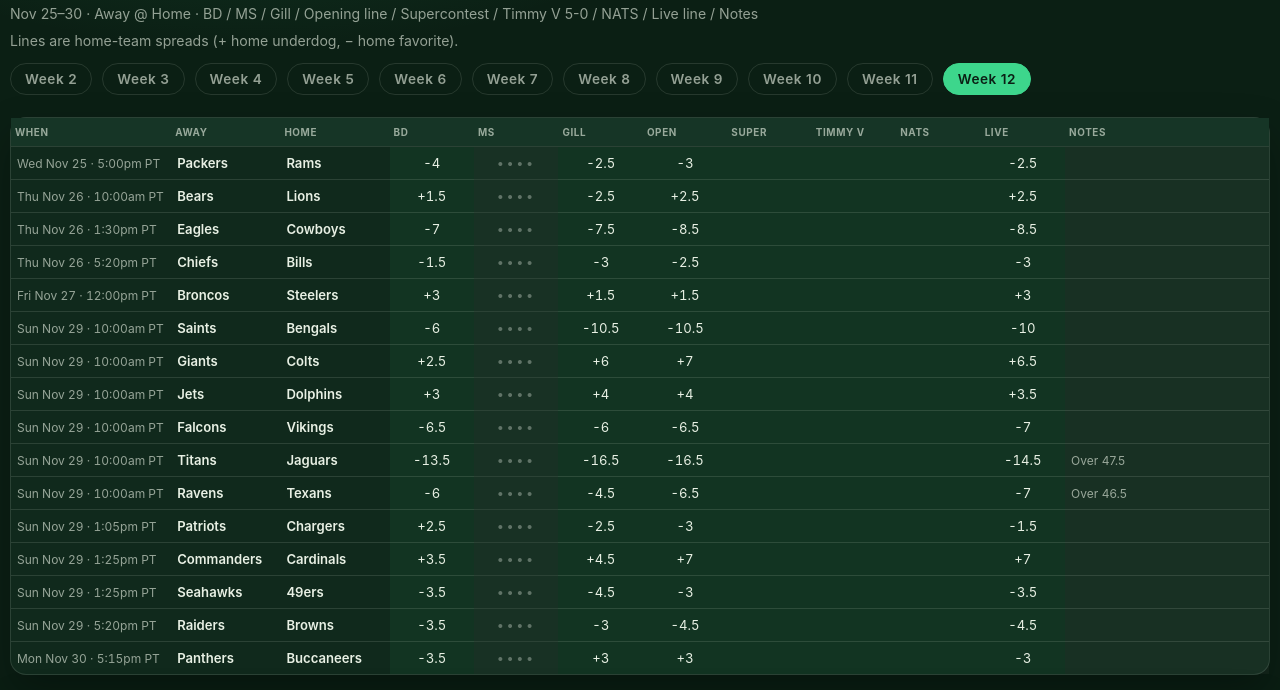
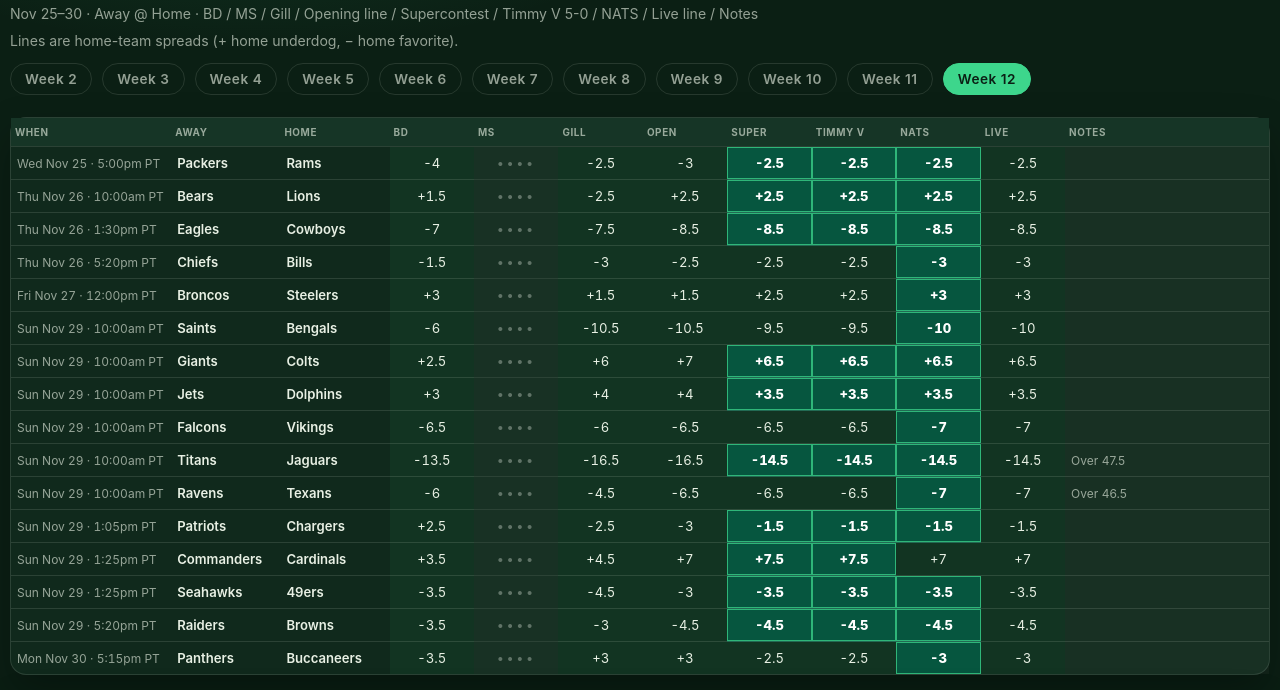
Before and after one commit to donnellybire/nfl, a plain HTML site: page week12/index.html in a window 1280 px wide. Shown: the part 78-768 px from the top of the page. Drawn offline with Linux system fonts and the light colour scheme.

Commit message:
Week 12: Supercontest (Brag), Timmy V (Splash), and NATS lines

```diff
--- a/week12/index.html
+++ b/week12/index.html
@@ -81,9 +81,9 @@
         <td class="pick" contenteditable="true" spellcheck="false" data-col="ms" data-value="" aria-label="MS pick"></td>
         <td class="pick" contenteditable="true" spellcheck="false" data-col="gill" data-value="-2.5" aria-label="Gill pick">-2.5</td>
         <td class="pick" contenteditable="true" spellcheck="false" data-col="opening" data-value="-3" aria-label="Opening line">-3</td>
-        <td class="pick" data-col="supercontest" data-value="" aria-label="Supercontest"></td>
-        <td class="pick" data-col="splash" data-value="" aria-label="Timmy V 5-0"></td>
-        <td class="pick" data-col="nats" data-value="" aria-label="NATS line"></td>
+        <td class="pick" data-col="supercontest" data-value="-2.5" aria-label="Supercontest">-2.5</td>
+        <td class="pick" data-col="splash" data-value="-2.5" aria-label="Timmy V 5-0">-2.5</td>
+        <td class="pick" data-col="nats" data-value="-2.5" aria-label="NATS line">-2.5</td>
         <td class="pick" contenteditable="true" spellcheck="false" data-col="live" data-value="-2.5" aria-label="Live line">-2.5</td>
         <td class="notes" contenteditable="true" spellcheck="false" data-col="notes" data-value="" aria-label="Notes"></td>
       </tr>
@@ -95,9 +95,9 @@
         <td class="pick" contenteditable="true" spellcheck="false" data-col="ms" data-value="" aria-label="MS pick"></td>
         <td class="pick" contenteditable="true" spellcheck="false" data-col="gill" data-value="-2.5" aria-label="Gill pick">-2.5</td>
         <td class="pick" contenteditable="true" spellcheck="false" data-col="opening" data-value="+2.5" aria-label="Opening line">+2.5</td>
-        <td class="pick" data-col="supercontest" data-value="" aria-label="Supercontest"></td>
-        <td class="pick" data-col="splash" data-value="" aria-label="Timmy V 5-0"></td>
-        <td class="pick" data-col="nats" data-value="" aria-label="NATS line"></td>
+        <td class="pick" data-col="supercontest" data-value="+2.5" aria-label="Supercontest">+2.5</td>
+        <td class="pick" data-col="splash" data-value="+2.5" aria-label="Timmy V 5-0">+2.5</td>
+        <td class="pick" data-col="nats" data-value="+2.5" aria-label="NATS line">+2.5</td>
         <td class="pick" contenteditable="true" spellcheck="false" data-col="live" data-value="+2.5" aria-label="Live line">+2.5</td>
         <td class="notes" contenteditable="true" spellcheck="false" data-col="notes" data-value="" aria-label="Notes"></td>
       </tr>
@@ -109,9 +109,9 @@
         <td class="pick" contenteditable="true" spellcheck="false" data-col="ms" data-value="" aria-label="MS pick"></td>
         <td class="pick" contenteditable="true" spellcheck="false" data-col="gill" data-value="-7.5" aria-label="Gill pick">-7.5</td>
         <td class="pick" contenteditable="true" spellcheck="false" data-col="opening" data-value="-8.5" aria-label="Opening line">-8.5</td>
-        <td class="pick" data-col="supercontest" data-value="" aria-label="Supercontest"></td>
-        <td class="pick" data-col="splash" data-value="" aria-label="Timmy V 5-0"></td>
-        <td class="pick" data-col="nats" data-value="" aria-label="NATS line"></td>
+        <td class="pick" data-col="supercontest" data-value="-8.5" aria-label="Supercontest">-8.5</td>
+        <td class="pick" data-col="splash" data-value="-8.5" aria-label="Timmy V 5-0">-8.5</td>
+        <td class="pick" data-col="nats" data-value="-8.5" aria-label="NATS line">-8.5</td>
         <td class="pick" contenteditable="true" spellcheck="false" data-col="live" data-value="-8.5" aria-label="Live line">-8.5</td>
         <td class="notes" contenteditable="true" spellcheck="false" data-col="notes" data-value="" aria-label="Notes"></td>
       </tr>
@@ -123,9 +123,9 @@
         <td class="pick" contenteditable="true" spellcheck="false" data-col="ms" data-value="" aria-label="MS pick"></td>
         <td class="pick" contenteditable="true" spellcheck="false" data-col="gill" data-value="-3" aria-label="Gill pick">-3</td>
         <td class="pick" contenteditable="true" spellcheck="false" data-col="opening" data-value="-2.5" aria-label="Opening line">-2.5</td>
-        <td class="pick" data-col="supercontest" data-value="" aria-label="Supercontest"></td>
-        <td class="pick" data-col="splash" data-value="" aria-label="Timmy V 5-0"></td>
-        <td class="pick" data-col="nats" data-value="" aria-label="NATS line"></td>
+        <td class="pick" data-col="supercontest" data-value="-2.5" aria-label="Supercontest">-2.5</td>
+        <td class="pick" data-col="splash" data-value="-2.5" aria-label="Timmy V 5-0">-2.5</td>
+        <td class="pick" data-col="nats" data-value="-3" aria-label="NATS line">-3</td>
         <td class="pick" contenteditable="true" spellcheck="false" data-col="live" data-value="-3" aria-label="Live line">-3</td>
         <td class="notes" contenteditable="true" spellcheck="false" data-col="notes" data-value="" aria-label="Notes"></td>
       </tr>
@@ -137,9 +137,9 @@
         <td class="pick" contenteditable="true" spellcheck="false" data-col="ms" data-value="" aria-label="MS pick"></td>
         <td class="pick" contenteditable="true" spellcheck="false" data-col="gill" data-value="+1.5" aria-label="Gill pick">+1.5</td>
         <td class="pick" contenteditable="true" spellcheck="false" data-col="opening" data-value="+1.5" aria-label="Opening line">+1.5</td>
-        <td class="pick" data-col="supercontest" data-value="" aria-label="Supercontest"></td>
-        <td class="pick" data-col="splash" data-value="" aria-label="Timmy V 5-0"></td>
-        <td class="pick" data-col="nats" data-value="" aria-label="NATS line"></td>
+        <td class="pick" data-col="supercontest" data-value="+2.5" aria-label="Supercontest">+2.5</td>
+        <td class="pick" data-col="splash" data-value="+2.5" aria-label="Timmy V 5-0">+2.5</td>
+        <td class="pick" data-col="nats" data-value="+3" aria-label="NATS line">+3</td>
         <td class="pick" contenteditable="true" spellcheck="false" data-col="live" data-value="+3" aria-label="Live line">+3</td>
         <td class="notes" contenteditable="true" spellcheck="false" data-col="notes" data-value="" aria-label="Notes"></td>
       </tr>
@@ -151,9 +151,9 @@
         <td class="pick" contenteditable="true" spellcheck="false" data-col="ms" data-value="" aria-label="MS pick"></td>
         <td class="pick" contenteditable="true" spellcheck="false" data-col="gill" data-value="-10.5" aria-label="Gill pick">-10.5</td>
         <td class="pick" contenteditable="true" spellcheck="false" data-col="opening" data-value="-10.5" aria-label="Opening line">-10.5</td>
-        <td class="pick" data-col="supercontest" data-value="" aria-label="Supercontest"></td>
-        <td class="pick" data-col="splash" data-value="" aria-label="Timmy V 5-0"></td>
-        <td class="pick" data-col="nats" data-value="" aria-label="NATS line"></td>
+        <td class="pick" data-col="supercontest" data-value="-9.5" aria-label="Supercontest">-9.5</td>
+        <td class="pick" data-col="splash" data-value="-9.5" aria-label="Timmy V 5-0">-9.5</td>
+        <td class="pick" data-col="nats" data-value="-10" aria-label="NATS line">-10</td>
         <td class="pick" contenteditable="true" spellcheck="false" data-col="live" data-value="-10" aria-label="Live line">-10</td>
         <td class="notes" contenteditable="true" spellcheck="false" data-col="notes" data-value="" aria-label="Notes"></td>
       </tr>
@@ -165,9 +165,9 @@
         <td class="pick" contenteditable="true" spellcheck="false" data-col="ms" data-value="" aria-label="MS pick"></td>
         <td class="pick" contenteditable="true" spellcheck="false" data-col="gill" data-value="+6" aria-label="Gill pick">+6</td>
         <td class="pick" contenteditable="true" spellcheck="false" data-col="opening" data-value="+7" aria-label="Opening line">+7</td>
-        <td class="pick" data-col="supercontest" data-value="" aria-label="Supercontest"></td>
-        <td class="pick" data-col="splash" data-value="" aria-label="Timmy V 5-0"></td>
-        <td class="pick" data-col="nats" data-value="" aria-label="NATS line"></td>
+        <td class="pick" data-col="supercontest" data-value="+6.5" aria-label="Supercontest">+6.5</td>
+        <td class="pick" data-col="splash" data-value="+6.5" aria-label="Timmy V 5-0">+6.5</td>
+        <td class="pick" data-col="nats" data-value="+6.5" aria-label="NATS line">+6.5</td>
         <td class="pick" contenteditable="true" spellcheck="false" data-col="live" data-value="+6.5" aria-label="Live line">+6.5</td>
         <td class="notes" contenteditable="true" spellcheck="false" data-col="notes" data-value="" aria-label="Notes"></td>
       </tr>
@@ -179,9 +179,9 @@
         <td class="pick" contenteditable="true" spellcheck="false" data-col="ms" data-value="" aria-label="MS pick"></td>
         <td class="pick" contenteditable="true" spellcheck="false" data-col="gill" data-value="+4" aria-label="Gill pick">+4</td>
         <td class="pick" contenteditable="true" spellcheck="false" data-col="opening" data-value="+4" aria-label="Opening line">+4</td>
-        <td class="pick" data-col="supercontest" data-value="" aria-label="Supercontest"></td>
-        <td class="pick" data-col="splash" data-value="" aria-label="Timmy V 5-0"></td>
-        <td class="pick" data-col="nats" data-value="" aria-label="NATS line"></td>
+        <td class="pick" data-col="supercontest" data-value="+3.5" aria-label="Supercontest">+3.5</td>
+        <td class="pick" data-col="splash" data-value="+3.5" aria-label="Timmy V 5-0">+3.5</td>
+        <td class="pick" data-col="nats" data-value="+3.5" aria-label="NATS line">+3.5</td>
         <td class="pick" contenteditable="true" spellcheck="false" data-col="live" data-value="+3.5" aria-label="Live line">+3.5</td>
         <td class="notes" contenteditable="true" spellcheck="false" data-col="notes" data-value="" aria-label="Notes"></td>
       </tr>
@@ -193,9 +193,9 @@
         <td class="pick" contenteditable="true" spellcheck="false" data-col="ms" data-value="" aria-label="MS pick"></td>
         <td class="pick" contenteditable="true" spellcheck="false" data-col="gill" data-value="-6" aria-label="Gill pick">-6</td>
         <td class="pick" contenteditable="true" spellcheck="false" data-col="opening" data-value="-6.5" aria-label="Opening line">-6.5</td>
-        <td class="pick" data-col="supercontest" data-value="" aria-label="Supercontest"></td>
-        <td class="pick" data-col="splash" data-value="" aria-label="Timmy V 5-0"></td>
-        <td class="pick" data-col="nats" data-value="" aria-label="NATS line"></td>
+        <td class="pick" data-col="supercontest" data-value="-6.5" aria-label="Supercontest">-6.5</td>
+        <td class="pick" data-col="splash" data-value="-6.5" aria-label="Timmy V 5-0">-6.5</td>
+        <td class="pick" data-col="nats" data-value="-7" aria-label="NATS line">-7</td>
         <td class="pick" contenteditable="true" spellcheck="false" data-col="live" data-value="-7" aria-label="Live line">-7</td>
         <td class="notes" contenteditable="true" spellcheck="false" data-col="notes" data-value="" aria-label="Notes"></td>
       </tr>
@@ -207,9 +207,9 @@
         <td class="pick" contenteditable="true" spellcheck="false" data-col="ms" data-value="" aria-label="MS pick"></td>
         <td class="pick" contenteditable="true" spellcheck="false" data-col="gill" data-value="-16.5" aria-label="Gill pick">-16.5</td>
         <td class="pick" contenteditable="true" spellcheck="false" data-col="opening" data-value="-16.5" aria-label="Opening line">-16.5</td>
-        <td class="pick" data-col="supercontest" data-value="" aria-label="Supercontest"></td>
-        <td class="pick" data-col="splash" data-value="" aria-label="Timmy V 5-0"></td>
-        <td class="pick" data-col="nats" data-value="" aria-label="NATS line"></td>
+        <td class="pick" data-col="supercontest" data-value="-14.5" aria-label="Supercontest">-14.5</td>
+        <td class="pick" data-col="splash" data-value="-14.5" aria-label="Timmy V 5-0">-14.5</td>
+        <td class="pick" data-col="nats" data-value="-14.5" aria-label="NATS line">-14.5</td>
         <td class="pick" contenteditable="true" spellcheck="false" data-col="live" data-value="-14.5" aria-label="Live line">-14.5</td>
         <td class="notes" contenteditable="true" spellcheck="false" data-col="notes" data-value="Over 47.5" aria-label="Notes">Over 47.5</td>
       </tr>
@@ -221,9 +221,9 @@
         <td class="pick" contenteditable="true" spellcheck="false" data-col="ms" data-value="" aria-label="MS pick"></td>
         <td class="pick" contenteditable="true" spellcheck="false" data-col="gill" data-value="-4.5" aria-label="Gill pick">-4.5</td>
         <td class="pick" contenteditable="true" spellcheck="false" data-col="opening" data-value="-6.5" aria-label="Opening line">-6.5</td>
-        <td class="pick" data-col="supercontest" data-value="" aria-label="Supercontest"></td>
-        <td class="pick" data-col="splash" data-value="" aria-label="Timmy V 5-0"></td>
-        <td class="pick" data-col="nats" data-value="" aria-label="NATS line"></td>
+        <td class="pick" data-col="supercontest" data-value="-6.5" aria-label="Supercontest">-6.5</td>
+        <td class="pick" data-col="splash" data-value="-6.5" aria-label="Timmy V 5-0">-6.5</td>
+        <td class="pick" data-col="nats" data-value="-7" aria-label="NATS line">-7</td>
         <td class="pick" contenteditable="true" spellcheck="false" data-col="live" data-value="-7" aria-label="Live line">-7</td>
         <td class="notes" contenteditable="true" spellcheck="false" data-col="notes" data-value="Over 46.5" aria-label="Notes">Over 46.5</td>
       </tr>
@@ -235,9 +235,9 @@
         <td class="pick" contenteditable="true" spellcheck="false" data-col="ms" data-value="" aria-label="MS pick"></td>
         <td class="pick" contenteditable="true" spellcheck="false" data-col="gill" data-value="-2.5" aria-label="Gill pick">-2.5</td>
         <td class="pick" contenteditable="true" spellcheck="false" data-col="opening" data-value="-3" aria-label="Opening line">-3</td>
-        <td class="pick" data-col="supercontest" data-value="" aria-label="Supercontest"></td>
-        <td class="pick" data-col="splash" data-value="" aria-label="Timmy V 5-0"></td>
-        <td class="pick" data-col="nats" data-value="" aria-label="NATS line"></td>
+        <td class="pick" data-col="supercontest" data-value="-1.5" aria-label="Supercontest">-1.5</td>
+        <td class="pick" data-col="splash" data-value="-1.5" aria-label="Timmy V 5-0">-1.5</td>
+        <td class="pick" data-col="nats" data-value="-1.5" aria-label="NATS line">-1.5</td>
         <td class="pick" contenteditable="true" spellcheck="false" data-col="live" data-value="-1.5" aria-label="Live line">-1.5</td>
         <td class="notes" contenteditable="true" spellcheck="false" data-col="notes" data-value="" aria-label="Notes"></td>
       </tr>
@@ -249,9 +249,9 @@
         <td class="pick" contenteditable="true" spellcheck="false" data-col="ms" data-value="" aria-label="MS pick"></td>
         <td class="pick" contenteditable="true" spellcheck="false" data-col="gill" data-value="+4.5" aria-label="Gill pick">+4.5</td>
         <td class="pick" contenteditable="true" spellcheck="false" data-col="opening" data-value="+7" aria-label="Opening line">+7</td>
-        <td class="pick" data-col="supercontest" data-value="" aria-label="Supercontest"></td>
-        <td class="pick" data-col="splash" data-value="" aria-label="Timmy V 5-0"></td>
-        <td class="pick" data-col="nats" data-value="" aria-label="NATS line"></td>
+        <td class="pick" data-col="supercontest" data-value="+7.5" aria-label="Supercontest">+7.5</td>
+        <td class="pick" data-col="splash" data-value="+7.5" aria-label="Timmy V 5-0">+7.5</td>
+        <td class="pick" data-col="nats" data-value="+7" aria-label="NATS line">+7</td>
         <td class="pick" contenteditable="true" spellcheck="false" data-col="live" data-value="+7" aria-label="Live line">+7</td>
         <td class="notes" contenteditable="true" spellcheck="false" data-col="notes" data-value="" aria-label="Notes"></td>
       </tr>
@@ -263,9 +263,9 @@
         <td class="pick" contenteditable="true" spellcheck="false" data-col="ms" data-value="" aria-label="MS pick"></td>
         <td class="pick" contenteditable="true" spellcheck="false" data-col="gill" data-value="-4.5" aria-label="Gill pick">-4.5</td>
         <td class="pick" contenteditable="true" spellcheck="false" data-col="opening" data-value="-3" aria-label="Opening line">-3</td>
-        <td class="pick" data-col="supercontest" data-value="" aria-label="Supercontest"></td>
-        <td class="pick" data-col="splash" data-value="" aria-label="Timmy V 5-0"></td>
-        <td class="pick" data-col="nats" data-value="" aria-label="NATS line"></td>
+        <td class="pick" data-col="supercontest" data-value="-3.5" aria-label="Supercontest">-3.5</td>
+        <td class="pick" data-col="splash" data-value="-3.5" aria-label="Timmy V 5-0">-3.5</td>
+        <td class="pick" data-col="nats" data-value="-3.5" aria-label="NATS line">-3.5</td>
         <td class="pick" contenteditable="true" spellcheck="false" data-col="live" data-value="-3.5" aria-label="Live line">-3.5</td>
         <td class="notes" contenteditable="true" spellcheck="false" data-col="notes" data-value="" aria-label="Notes"></td>
       </tr>
@@ -277,9 +277,9 @@
         <td class="pick" contenteditable="true" spellcheck="false" data-col="ms" data-value="" aria-label="MS pick"></td>
         <td class="pick" contenteditable="true" spellcheck="false" data-col="gill" data-value="-3" aria-label="Gill pick">-3</td>
         <td class="pick" contenteditable="true" spellcheck="false" data-col="opening" data-value="-4.5" aria-label="Opening line">-4.5</td>
-        <td class="pick" data-col="supercontest" data-value="" aria-label="Supercontest"></td>
-        <td class="pick" data-col="splash" data-value="" aria-label="Timmy V 5-0"></td>
-        <td class="pick" data-col="nats" data-value="" aria-label="NATS line"></td>
+        <td class="pick" data-col="supercontest" data-value="-4.5" aria-label="Supercontest">-4.5</td>
+        <td class="pick" data-col="splash" data-value="-4.5" aria-label="Timmy V 5-0">-4.5</td>
+        <td class="pick" data-col="nats" data-value="-4.5" aria-label="NATS line">-4.5</td>
         <td class="pick" contenteditable="true" spellcheck="false" data-col="live" data-value="-4.5" aria-label="Live line">-4.5</td>
         <td class="notes" contenteditable="true" spellcheck="false" data-col="notes" data-value="" aria-label="Notes"></td>
       </tr>
@@ -291,9 +291,9 @@
         <td class="pick" contenteditable="true" spellcheck="false" data-col="ms" data-value="" aria-label="MS pick"></td>
         <td class="pick" contenteditable="true" spellcheck="false" data-col="gill" data-value="+3" aria-label="Gill pick">+3</td>
         <td class="pick" contenteditable="true" spellcheck="false" data-col="opening" data-value="+3" aria-label="Opening line">+3</td>
-        <td class="pick" data-col="supercontest" data-value="" aria-label="Supercontest"></td>
-        <td class="pick" data-col="splash" data-value="" aria-label="Timmy V 5-0"></td>
-        <td class="pick" data-col="nats" data-value="" aria-label="NATS line"></td>
+        <td class="pick" data-col="supercontest" data-value="-2.5" aria-label="Supercontest">-2.5</td>
+        <td class="pick" data-col="splash" data-value="-2.5" aria-label="Timmy V 5-0">-2.5</td>
+        <td class="pick" data-col="nats" data-value="-3" aria-label="NATS line">-3</td>
         <td class="pick" contenteditable="true" spellcheck="false" data-col="live" data-value="-3" aria-label="Live line">-3</td>
         <td class="notes" contenteditable="true" spellcheck="false" data-col="notes" data-value="" aria-label="Notes"></td>
       </tr>
```
